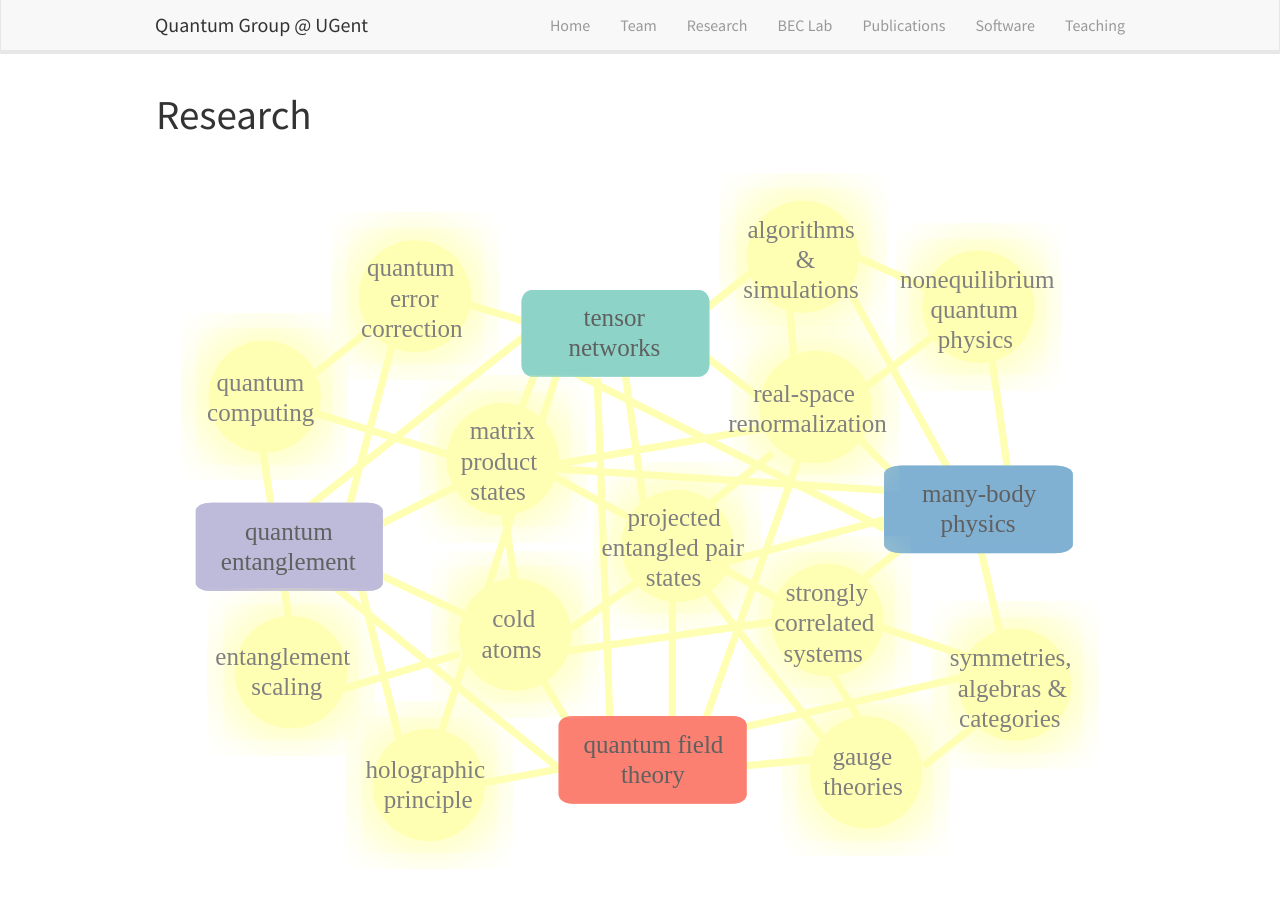
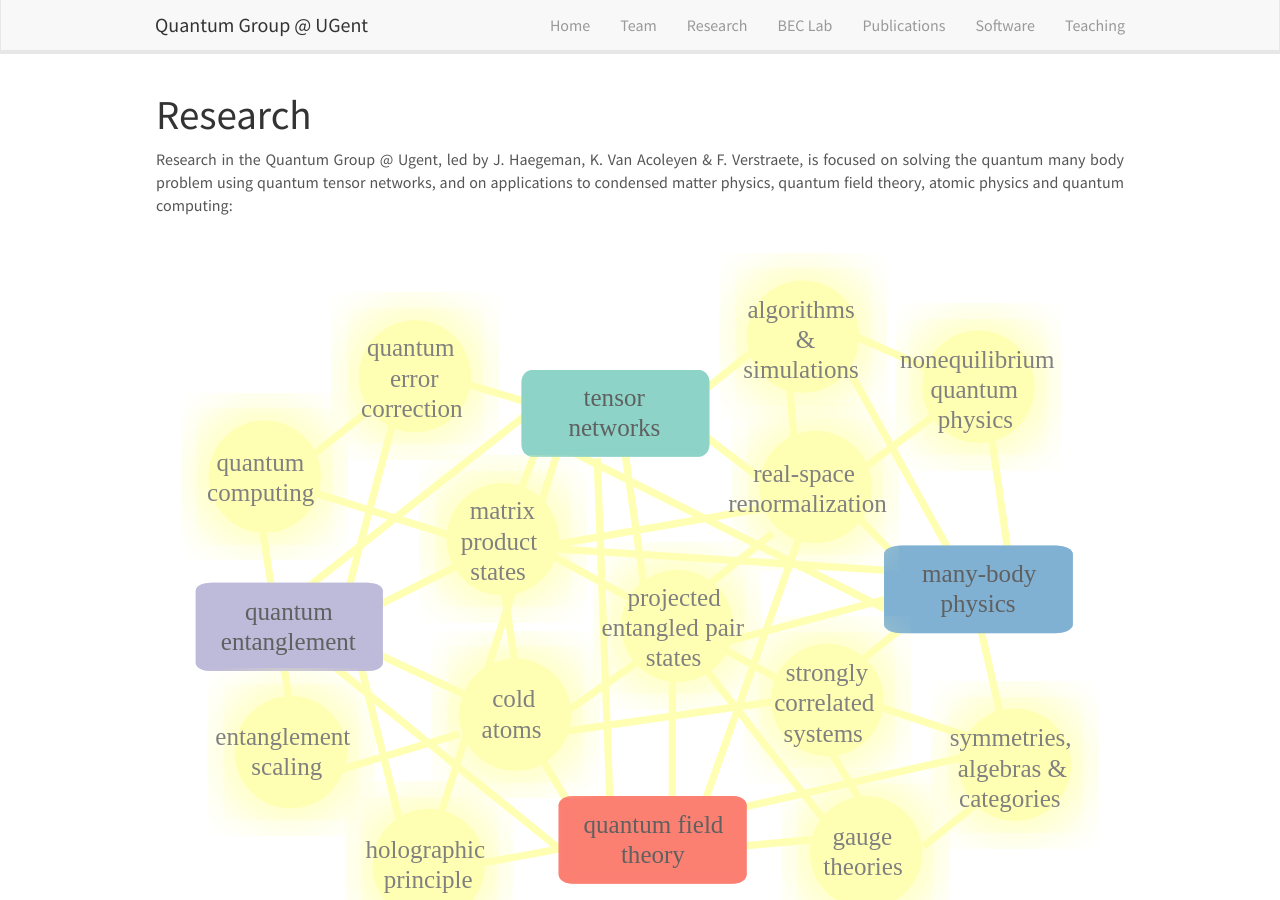
Before and after one commit to quantumghent/quantumghent.github.io, a Jekyll site: the page built from _pages/research.md, in a window 1280 px wide and 900 px high. Built offline with Jekyll 4.4.1, drawn with Linux system fonts in a browser that asks for light colours; nearby versions of some CDN libraries.

Commit message:
Update research.md

```diff
--- a/_pages/research.md
+++ b/_pages/research.md
@@ -7,7 +7,9 @@ permalink: /research/
 ---
 
 # Research
-
+<p style="text-align:justify">
+Research in the Quantum Group @ Ugent, led by  J. Haegeman, K. Van Acoleyen & F. Verstraete,  is focused on solving the quantum many body problem using quantum tensor networks, and on applications to condensed matter physics, quantum field theory, atomic physics and quantum computing:
+</p>
 
 <div class="svg-container">
 <svg version="1.1" xmlns="http://www.w3.org/2000/svg" xmlns:xlink="http://www.w3.org/1999/xlink" viewBox="0, 0, 927, 714" preserveAspectRatio="xMinYMin meet" class="svg-content">
```
